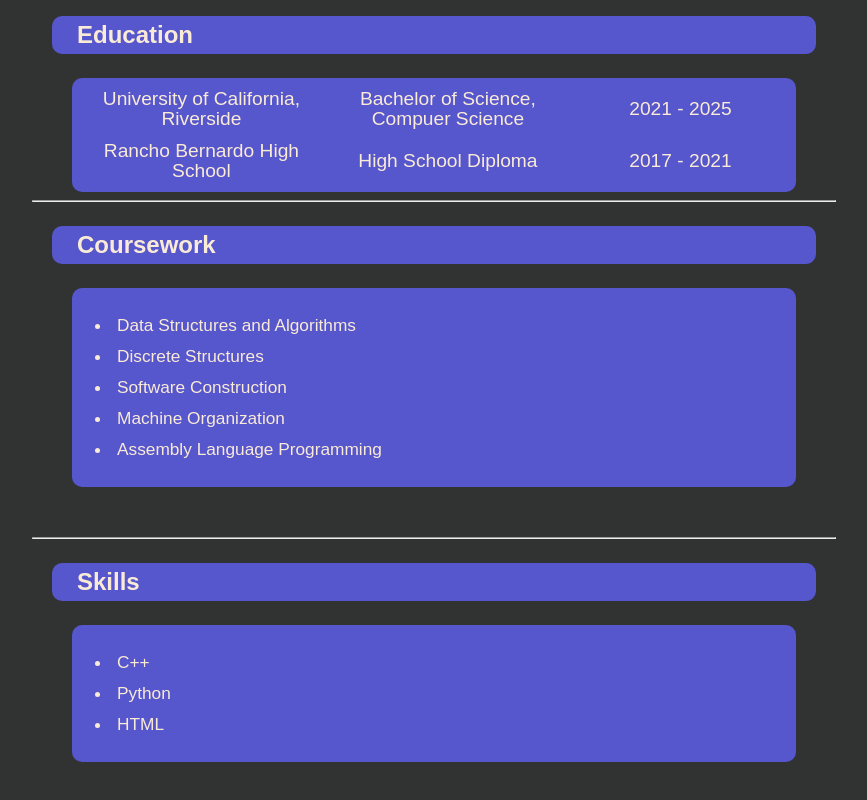
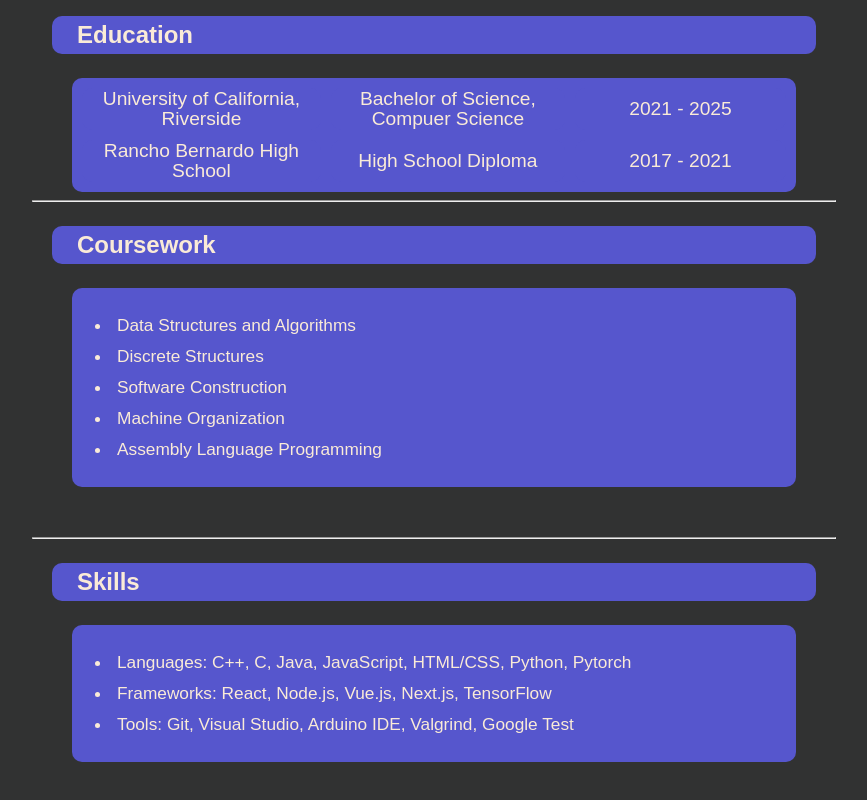
Before and after one commit to Andrew-Bremond/Andrew-Bremond.github.io, a plain HTML site: page index.html in a window 1280 px wide. Shown: the part 3909-4709 px from the top of the page, without its empty margins (206-1073 px from the left). Drawn offline with Linux system fonts and the light colour scheme.

Commit message:
Update index.html

```diff
--- a/index.html
+++ b/index.html
@@ -293,9 +293,9 @@
         <h3 id="skills">&nbsp&nbsp Skills</h3>
             <ul>
                 <br>
-                <li>C++</li>
-                <li>Python</li>
-                <li>HTML</li>
+                <li>Languages: C++, C, Java, JavaScript, HTML/CSS, Python, Pytorch</li>
+                <li>Frameworks: React, Node.js, Vue.js, Next.js, TensorFlow</li>
+                <li>Tools: Git, Visual Studio, Arduino IDE, Valgrind, Google Test</li>
                 <br>
             </ul>
     </body>
```
